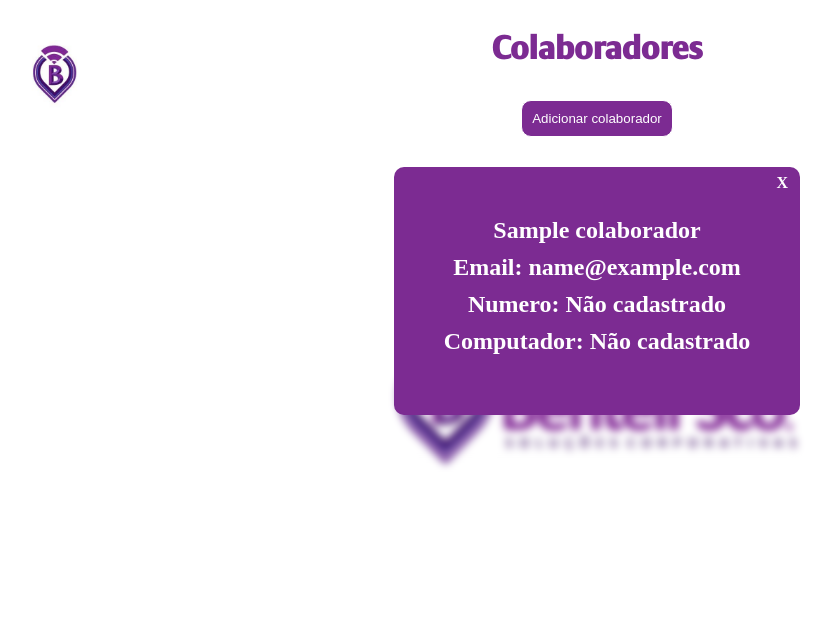
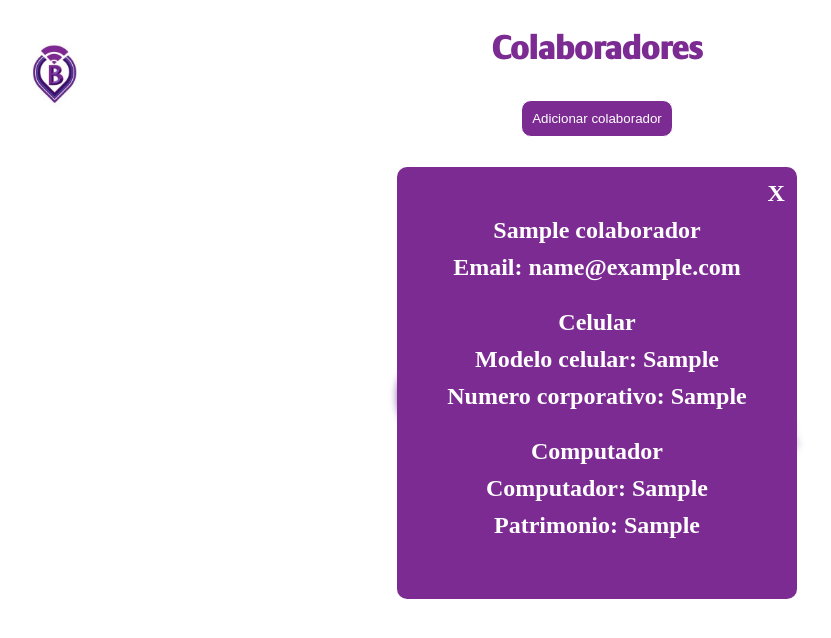
Before and after one commit to jaolvz/projeto, a Django app: page /colaboradores/ in a window 1280 px wide. Shown: the top 638 px of the page, without its empty margins (43-874 px from the left). Run offline with Django 5.2, Linux system fonts and the light colour scheme; tables that the repository leaves empty hold one stand-in row (values such as "Sample post"); some libraries are stand-ins or nearby versions.

Commit message:
ajuste de relacionamento na models

```diff
--- a/home/models.py
+++ b/home/models.py
@@ -3,17 +3,15 @@ from django.db import models
 class Colaborador(models.Model):
     nome = models.CharField(max_length=255)
     email = models.EmailField()
-    foto =  models.FileField(upload_to="img",default='')
-
 
 class Computador (models.Model):
-    responsavel = models.ForeignKey(Colaborador,on_delete=models.SET_NULL, null=True)
+    responsavel = models.ForeignKey(Colaborador,on_delete=models.SET_NULL, null=True ,related_name="computadores")
     modelo = models.CharField(max_length=255)
     patrimonio = models.CharField(max_length=3)
     processador = models.CharField(max_length=10)
     quantidade_memoria = models.CharField(max_length=100)
 
 class Celular (models.Model):
-    responsavel = models.ForeignKey(Colaborador,on_delete=models.SET_NULL, null=True)
+    responsavel = models.ForeignKey(Colaborador,on_delete=models.SET_NULL, null=True,related_name="celulares")
     numero = models.CharField(max_length=10)
     modelo = models.CharField(max_length=255)
--- a/home/templates/celulares.html
+++ b/home/templates/celulares.html
@@ -47,6 +47,8 @@
       <h2>Responsavel: {{celular.responsavel.nome}}</h2>
 
       <a class="excluir_item" onclick="toogle_span('{{celular.id}}');" >X</a>
+
+    </div>
     <span id='confirmar_exclusao_{{celular.id }}' class="confirmar_exclusao">
       Tem certeza que deseja prosseguir com a exclusão do celular {{celular.modelo}}?
       <div>
@@ -56,7 +58,6 @@
           <button onclick="toogle_span('{{celular.id}}');">Não</button>
       </div>
   </span>
-    </div>
   {%endfor%}
   </div>
 
--- a/home/templates/colaboradores.html
+++ b/home/templates/colaboradores.html
@@ -46,21 +46,27 @@
   <div class="item">
     <h2><a href="{% url 'home:perfil' colaborador.id %}">{{colaborador.nome}} </a></h2>
     <h2>Email: {{colaborador.email}}</h2>
-    {% if colaborador.celular %}
-    <h2>Modelo celular: {{colaborador.celular.modelo}}</h2>
-    <h2>Numero corporativo: {{colaborador.celular.numero}}</h2>
-    {%else%}
-    <h2>Numero: Não cadastrado</h2>
-    {%endif %}
+    <br>
+    <h2>Celular</h2>
+    {% for celular in colaborador.celulares.all %}
+    <h2>Modelo celular: {{celular.modelo}}</h2>
+    <h2>Numero corporativo: {{celular.numero}}</h2>
+    {% empty %}
+    <h5>Nenhum celular vinculado ao usuário.</h5>
+    {%endfor %}
+    <br>
 
-    {% if colaborador.computador %}
-    <h2>Computador: {{colaborador.computador.modelo}}
-      <h2>Patrimonio: {{colaborador.computador.patrimonio}}
-    {%else%}
-    <h2>Computador: Não cadastrado</h2>
-    {%endif %}
+    <h2>Computador</h2>
+    {% for computador in colaborador.computadores.all %}
+    <h2>Computador: {{computador.modelo}}
+      <h2>Patrimonio: {{computador.patrimonio}}
+        {% empty %}
+          <h5>Nenhum computador vinculado ao usuário.</h5>
+    {%endfor %}
 
     <a class="excluir_item" onclick="toogle_span('{{colaborador.id}}');" >X</a>
+
+  </div>
   <span id='confirmar_exclusao_{{ colaborador.id }}' class="confirmar_exclusao">
     Tem certeza que deseja prosseguir com a exclusão do usuario {{ colaborador.nome }}?
     <div>
@@ -70,8 +76,6 @@
         <button onclick="toogle_span('{{colaborador.id}}');">Não</button>
     </div>
 </span>
-  </div>
-
 {%endfor%}
 </div>
 
--- a/home/templates/computadores.html
+++ b/home/templates/computadores.html
@@ -53,6 +53,9 @@
       <h2>Memória: {{computador.quantidade_memoria}}</h2>
 
       <a class="excluir_item" onclick="toogle_span('{{computador.id}}');" >X</a>
+
+    </div>
+
     <span id='confirmar_exclusao_{{computador.id }}' class="confirmar_exclusao">
       Tem certeza que deseja prosseguir com a exclusão do computador {{computador.modelo}}?
       <div>
@@ -62,9 +65,6 @@
           <button onclick="toogle_span('{{computador.id}}');">Não</button>
       </div>
   </span>
-    </div>
-
-
     {%endfor%}
   </div>
 
--- a/home/views.py
+++ b/home/views.py
@@ -9,13 +9,13 @@ import os
 def index(request):
     return render(request,'index.html')
 def celulares(request):
-    colaboradores = Colaborador.objects.filter(celular=None)
+    colaboradores = Colaborador.objects.filter(celulares=None)
     celulares = Celular.objects.all()
     contexto = {'colaboradores':colaboradores,'celulares': celulares}
     return render(request,'celulares.html', contexto)
 
 def computadores(request):
-    colaboradores = Colaborador.objects.filter(computador=None)
+    colaboradores = Colaborador.objects.filter(computadores=None)
     estoque = Colaborador.objects.filter(nome='Estoque')
     colaboradores = colaboradores | estoque
     computadores = Computador.objects.all()
```
Also changed, not shown: home/templates/perfil.html (+27 -5 lines), db.sqlite3, home/migrations/0015_remove_colaborador_foto_alter_celular_responsavel_and_more.py (added). Lines whose indentation alone changed are shown as unchanged.
